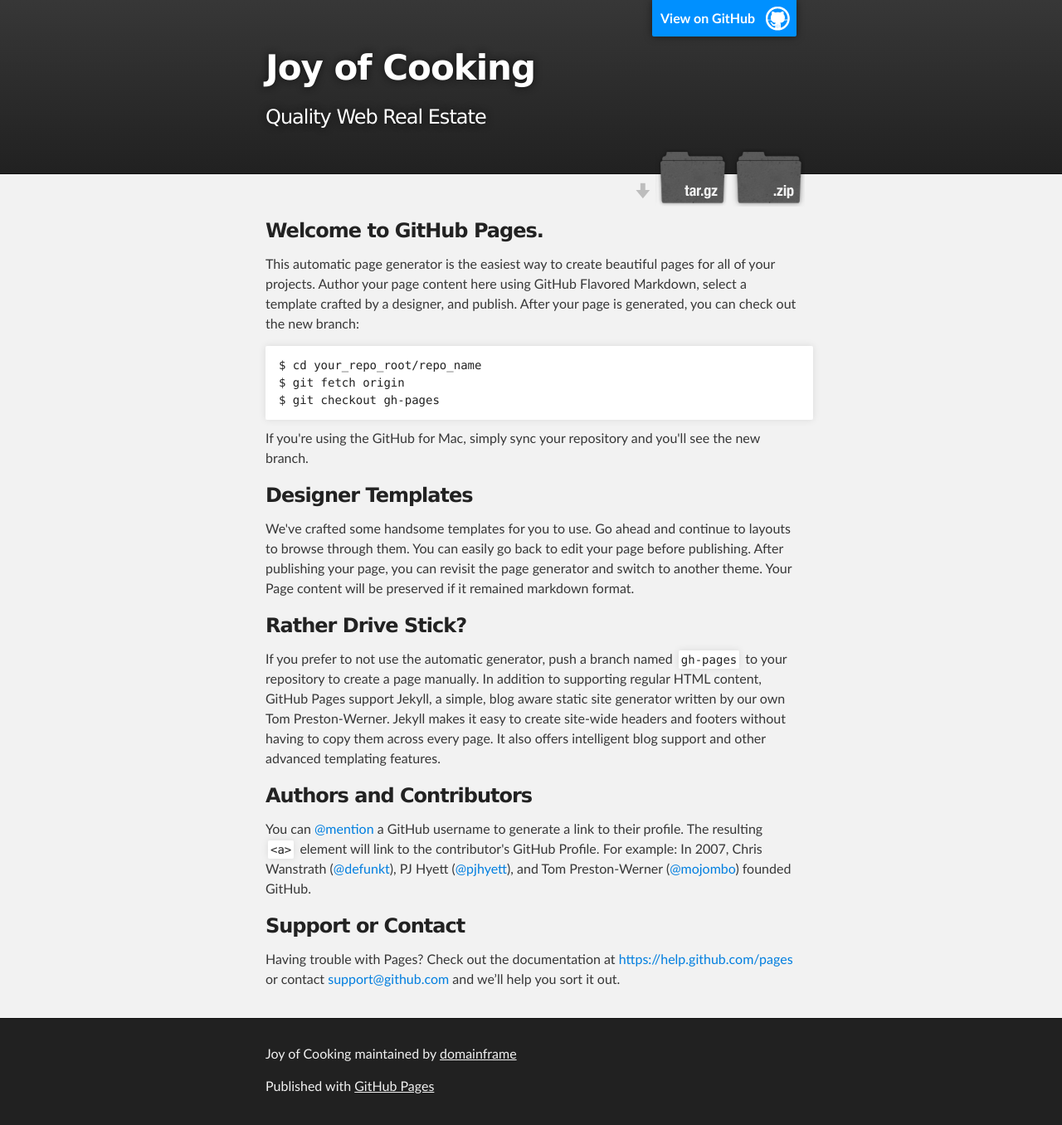
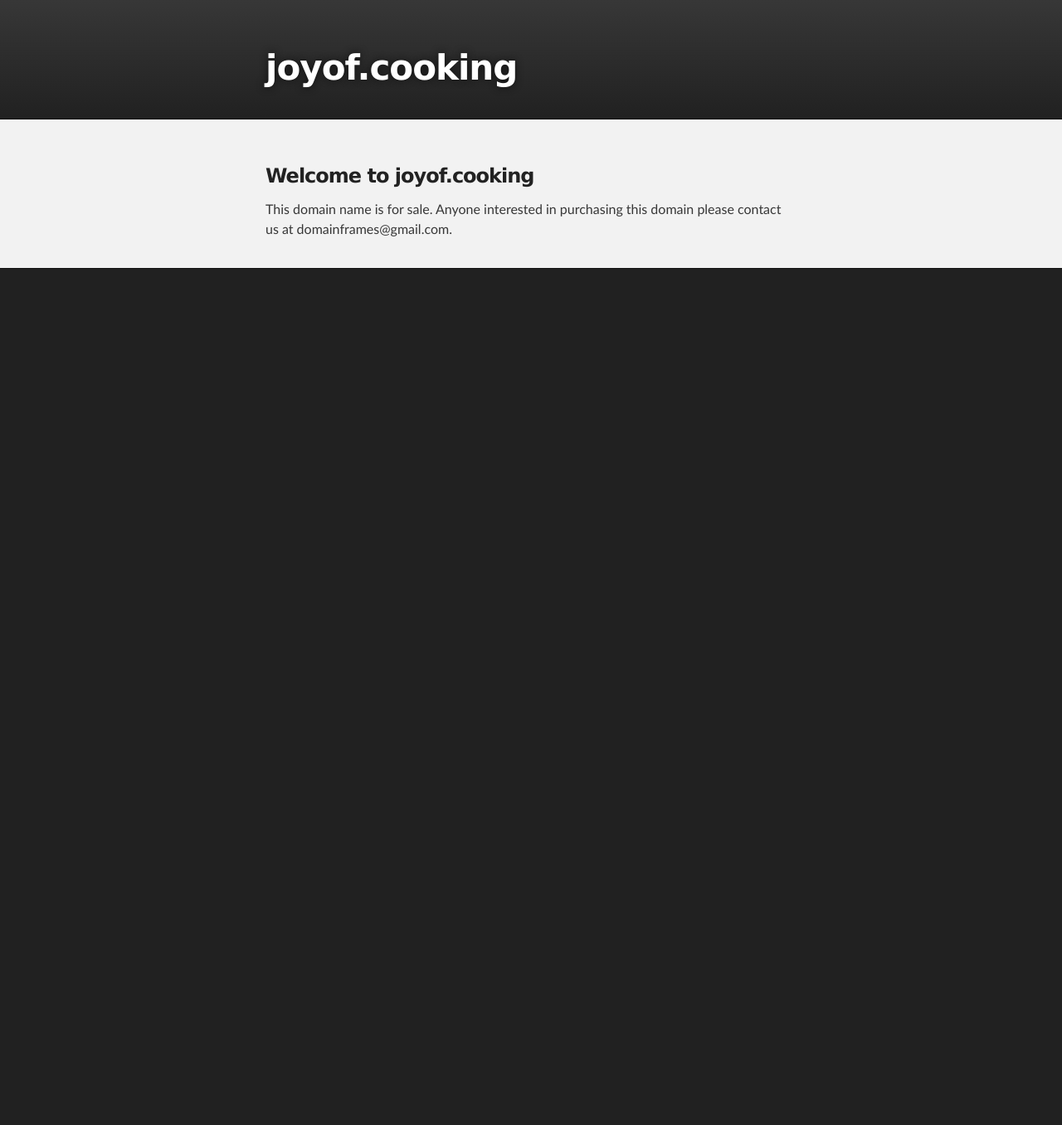
Before and after one commit to domainframe/joyofcooking, a plain HTML site: page index.html in a window 1280 px wide. Shown: the whole page at 83% size. After the commit the page ends 800 px from the top, so only its background shows below. Drawn offline with Linux system fonts and the light colour scheme.

Commit message:
First version of index.

```diff
--- a/index.html
+++ b/index.html
@@ -16,64 +16,37 @@
     <!-- HEADER -->
     <div id="header_wrap" class="outer">
         <header class="inner">
-          <a id="forkme_banner" href="https://github.com/domainframe/joyofcooking">View on GitHub</a>
-
-          <h1 id="project_title">Joy of Cooking</h1>
-          <h2 id="project_tagline">Quality Web Real Estate</h2>
-
-            <section id="downloads">
-              <a class="zip_download_link" href="https://github.com/domainframe/joyofcooking/zipball/master">Download this project as a .zip file</a>
-              <a class="tar_download_link" href="https://github.com/domainframe/joyofcooking/tarball/master">Download this project as a tar.gz file</a>
-            </section>
+          <h1 id="project_title">joyof.cooking</h1>
+          <!--<h2 id="project_tagline">Quality Web Real Estate</h2>-->
         </header>
     </div>
 
     <!-- MAIN CONTENT -->
     <div id="main_content_wrap" class="outer">
       <section id="main_content" class="inner">
-        <h3>
-<a id="welcome-to-github-pages" class="anchor" href="#welcome-to-github-pages" aria-hidden="true"><span class="octicon octicon-link"></span></a>Welcome to GitHub Pages.</h3>
-
-<p>This automatic page generator is the easiest way to create beautiful pages for all of your projects. Author your page content here using GitHub Flavored Markdown, select a template crafted by a designer, and publish. After your page is generated, you can check out the new branch:</p>
-
-<pre><code>$ cd your_repo_root/repo_name
-$ git fetch origin
-$ git checkout gh-pages
-</code></pre>
-
-<p>If you're using the GitHub for Mac, simply sync your repository and you'll see the new branch.</p>
-
-<h3>
-<a id="designer-templates" class="anchor" href="#designer-templates" aria-hidden="true"><span class="octicon octicon-link"></span></a>Designer Templates</h3>
-
-<p>We've crafted some handsome templates for you to use. Go ahead and continue to layouts to browse through them. You can easily go back to edit your page before publishing. After publishing your page, you can revisit the page generator and switch to another theme. Your Page content will be preserved if it remained markdown format.</p>
-
-<h3>
-<a id="rather-drive-stick" class="anchor" href="#rather-drive-stick" aria-hidden="true"><span class="octicon octicon-link"></span></a>Rather Drive Stick?</h3>
-
-<p>If you prefer to not use the automatic generator, push a branch named <code>gh-pages</code> to your repository to create a page manually. In addition to supporting regular HTML content, GitHub Pages support Jekyll, a simple, blog aware static site generator written by our own Tom Preston-Werner. Jekyll makes it easy to create site-wide headers and footers without having to copy them across every page. It also offers intelligent blog support and other advanced templating features.</p>
-
-<h3>
-<a id="authors-and-contributors" class="anchor" href="#authors-and-contributors" aria-hidden="true"><span class="octicon octicon-link"></span></a>Authors and Contributors</h3>
-
-<p>You can <a href="https://github.com/blog/821" class="user-mention">@mention</a> a GitHub username to generate a link to their profile. The resulting <code>&lt;a&gt;</code> element will link to the contributor's GitHub Profile. For example: In 2007, Chris Wanstrath (<a href="https://github.com/defunkt" class="user-mention">@defunkt</a>), PJ Hyett (<a href="https://github.com/pjhyett" class="user-mention">@pjhyett</a>), and Tom Preston-Werner (<a href="https://github.com/mojombo" class="user-mention">@mojombo</a>) founded GitHub.</p>
-
-<h3>
-<a id="support-or-contact" class="anchor" href="#support-or-contact" aria-hidden="true"><span class="octicon octicon-link"></span></a>Support or Contact</h3>
-
-<p>Having trouble with Pages? Check out the documentation at <a href="https://help.github.com/pages">https://help.github.com/pages</a> or contact <a href="mailto:support@github.com">support@github.com</a> and we’ll help you sort it out.</p>
+        <h3>Welcome to <strong>joyof.cooking</strong></h3>
+        <p>
+            This domain name is for sale. Anyone interested in purchasing this
+            domain please contact us at domainframes@gmail.com.
+        </p>
       </section>
     </div>
 
     <!-- FOOTER  -->
     <div id="footer_wrap" class="outer">
       <footer class="inner">
-        <p class="copyright">Joy of Cooking maintained by <a href="https://github.com/domainframe">domainframe</a></p>
-        <p>Published with <a href="http://pages.github.com">GitHub Pages</a></p>
+        <!--<p>Published with <a href="http://pages.github.com">GitHub Pages</a></p>-->
       </footer>
     </div>
 
-
-
+    <!-- GOOGLE ANALYTICS TRACKER -->
+    <script>
+        (function(i,s,o,g,r,a,m){i['GoogleAnalyticsObject']=r;i[r]=i[r]||function(){
+        (i[r].q=i[r].q||[]).push(arguments)},i[r].l=1*new Date();a=s.createElement(o),
+        m=s.getElementsByTagName(o)[0];a.async=1;a.src=g;m.parentNode.insertBefore(a,m)
+        })(window,document,'script','//www.google-analytics.com/analytics.js','ga');
+        ga('create', 'UA-57786127-6', 'auto');
+        ga('send', 'pageview');
+    </script>
   </body>
 </html>
```
